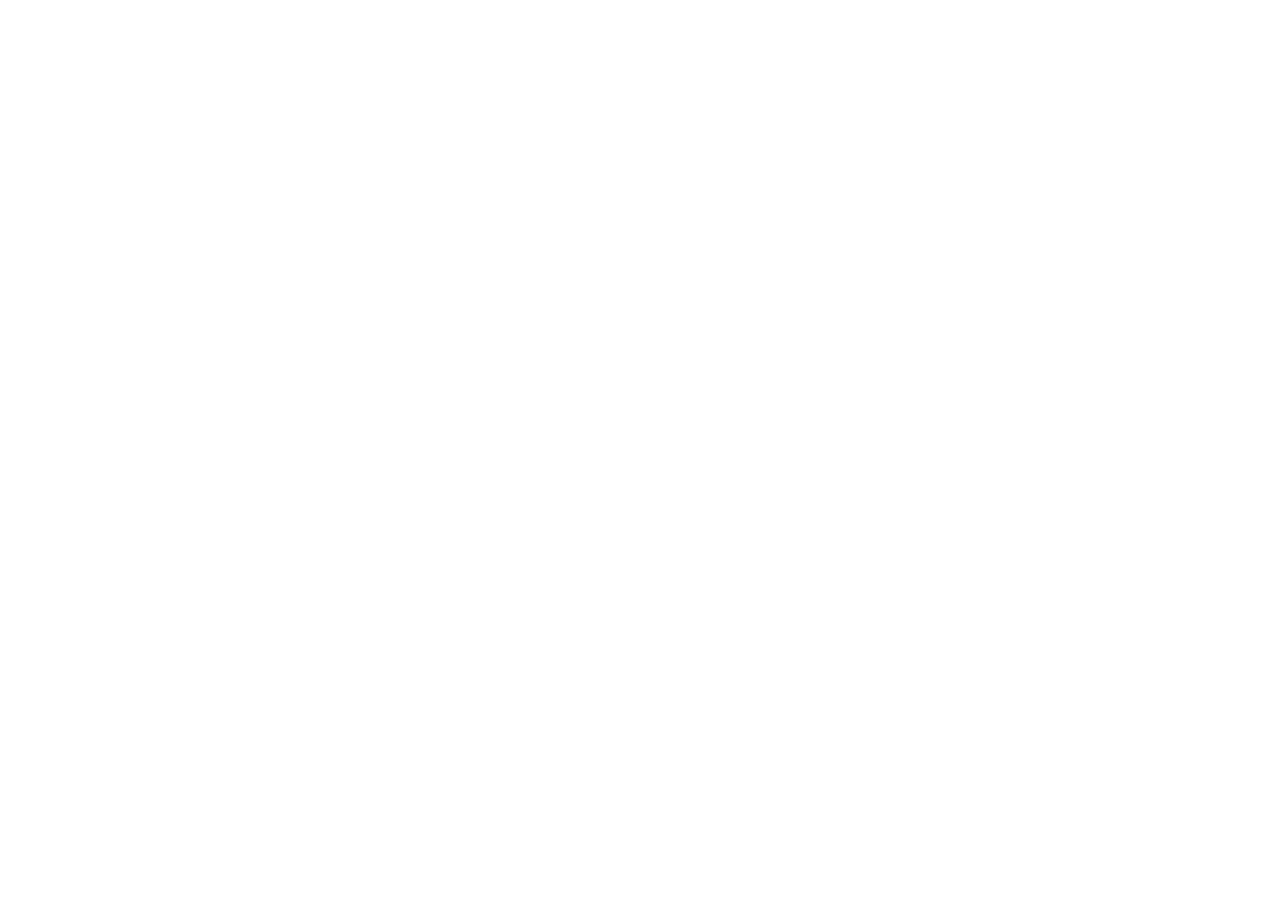
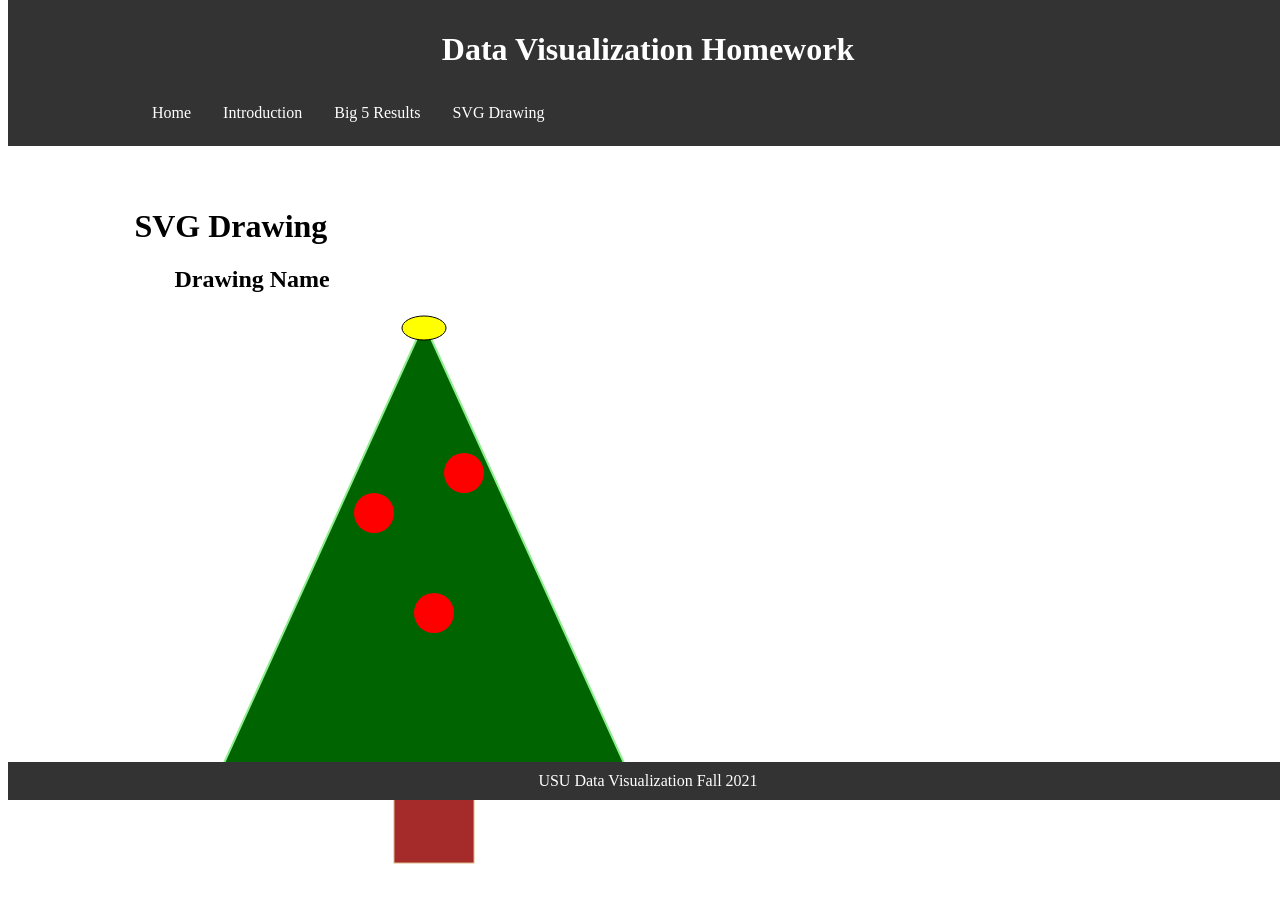
Before and after one commit to melissa-ivie/dataVisualizationHW1, a plain HTML site: page svg.html in a window 1280 px wide. Before the commit the page ends 800 px from the top, so only its background shows below. Drawn offline with Linux system fonts and the light colour scheme.

Commit message:
adding svg image

```diff
--- a/big5.html
+++ b/big5.html
@@ -2,8 +2,8 @@
     <html lang="en">
     <head>
     <meta charset="utf-8">
-    <link rel="stylesheet" href="style.css">
-    <link rel="stylesheet" href="big5.css">
+    <link rel="stylesheet" href="styles/style.css">
+    <link rel="stylesheet" href="styles/big5.css">
     <title>Melissa Ivie data visualization Homework</title>
     </head>
     <body>
--- /dev/null
+++ b/styles/big5.css
@@ -0,0 +1,42 @@
+.bar {
+    fill: darkcyan;
+    height: 21px;
+    transition: fill .3s ease;
+    cursor: pointer;
+    font-family: Calibri, sans-serif;
+    opacity:0.7;
+  }
+
+  .bar text {
+    color: darkcyan;
+  }
+
+  .x-labels {
+    font-size:17px;
+    fill:rgb(141, 139, 139);
+  }
+
+
+  .y-labels {
+    font-size:x-large;
+    font-weight: bold;
+    fill:rgb(141, 139, 139);
+  }
+
+  .bar:hover,
+  .bar:focus {
+    fill: rgb(2, 71, 71);
+  }
+
+  .bar:hover text,
+  .bar:focus text {
+    fill: rgb(2, 71, 71);
+  }
+
+  line {
+    stroke:lightgray;
+  }
+
+body {
+  font-family: 'Calibri;';
+}
--- /dev/null
+++ b/styles/style.css
@@ -0,0 +1,78 @@
+
+
+body{
+    padding-top: 50px;
+    padding-bottom: 10px;
+}
+.container{
+    width: 80%;
+    margin: 0 auto; /* Center the DIV horizontally */
+    text-size-adjust: 2px;
+}
+.fixed-header, .fixed-footer{
+    text-align: center;
+    width: 100%;
+    position: fixed;
+    background: #333;
+    padding: 10px 0;
+    color: #fff;
+}
+.fixed-header{
+    top: 0px;
+}
+.fixed-footer{
+    bottom: 0px;
+    text-align: center;
+}
+
+nav a{
+    color: #fff;
+    text-decoration: none;
+    padding: 7px 25px;
+    display: inline-block;
+}
+
+.pagebody {
+    margin-top: 150px;
+}
+
+.fixed-header ul {
+    list-style-type: none;
+    margin: 0;
+    padding: 0;
+    overflow: hidden;
+    background-color: #333;
+  }
+
+  .fixed-header li {
+    float: left;
+  }
+
+  .fixed-header li a {
+    display: block;
+    color: white;
+    text-align: center;
+    padding: 14px 16px;
+    text-decoration: none;
+  }
+
+  .fixed-header li a:hover {
+    background-color: #111;
+  }
+
+  * {
+    box-sizing: border-box;
+  }
+
+  .column {
+    float: left;
+    width: 50%;
+    padding: 20px;
+  }
+
+  /* Clear floats after the columns */
+  .row:after {
+    content: "";
+    display: table;
+    clear: both;
+  }
--- /dev/null
+++ b/styles/svg.css
@@ -0,0 +1,20 @@
+polygon{
+    fill:darkgreen;
+    stroke:lightgreen;
+    stroke-width:2px;
+}
+
+circle{
+    fill: red;
+}
+
+ellipse {
+    fill:yellow;
+    stroke:black;
+    stroke-width: 1px;
+}
+
+rect {
+    fill:brown;
+    stroke:burlywood;
+}
--- a/svg.html
+++ b/svg.html
@@ -0,0 +1,41 @@
+<!DOCTYPE html>
+    <html lang="en">
+    <head>
+    <meta charset="utf-8">
+    <link rel="stylesheet" href="styles/style.css">
+    <link rel="stylesheet" href="styles/svg.css">
+    <title>Melissa Ivie data visualization Homework</title>
+    </head>
+    <body>
+        <div class="fixed-header">
+            <h1>Data Visualization Homework</h1>
+            <div class="container">
+                <ul>
+                    <li><a href="index.html">Home</a></li>
+                    <li><a href="introduction.html">Introduction</a></li>
+                    <li><a href="big5.html">Big 5 Results</a></li>
+                    <li><a href="svg.html">SVG Drawing</a></li>
+                </ul>
+            </div>
+        </div>
+        <div class="container">
+            <div class="pagebody">
+                <h1>SVG Drawing</h1>
+                <figure>
+                    <figcaption><h2>Drawing Name</h2></figcaption>
+                    <svg class="image" width="600" height="600" role="img">>
+                        <polygon points="50,450 250,10 450,450" />
+                        <circle cx="200" cy="200" r="20"/>
+                        <circle cx="260" cy="300" r="20"/>
+                        <circle cx="290" cy="160" r="20"/>
+                        <rect width="80" height="100" x="220" y="450"/>
+                        <ellipse cx="250" cy="15" rx="22" ry="12" />
+                    </svg>
+                </figure>
+            </div>
+        </div>
+        <div class="fixed-footer">
+            <div class="container">USU Data Visualization Fall 2021</div>
+        </div>
+    </body>
+</html>
```
Also changed, not shown: index.html (+1 -1 lines), introduction.html (+1 -1 lines).
